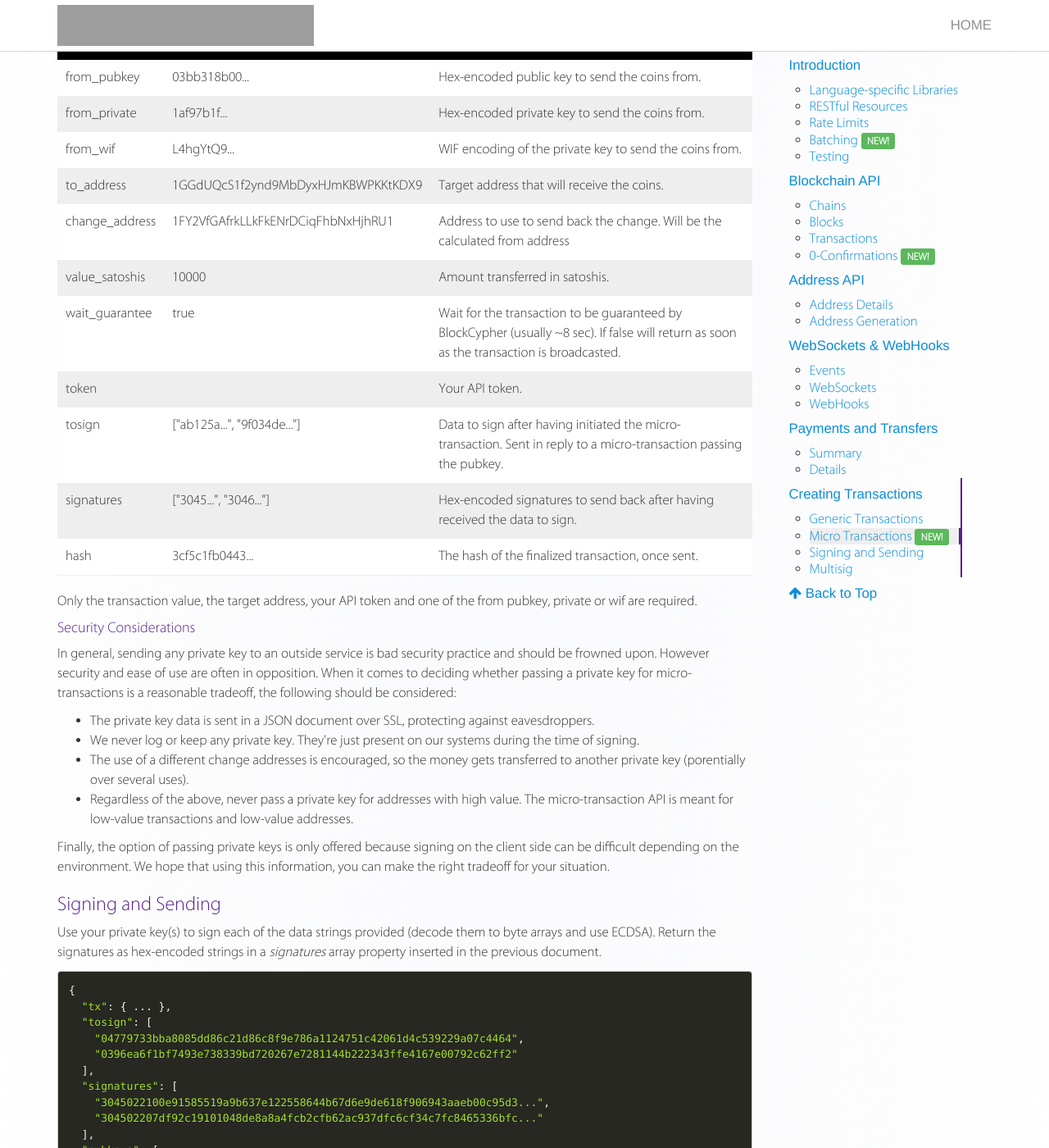
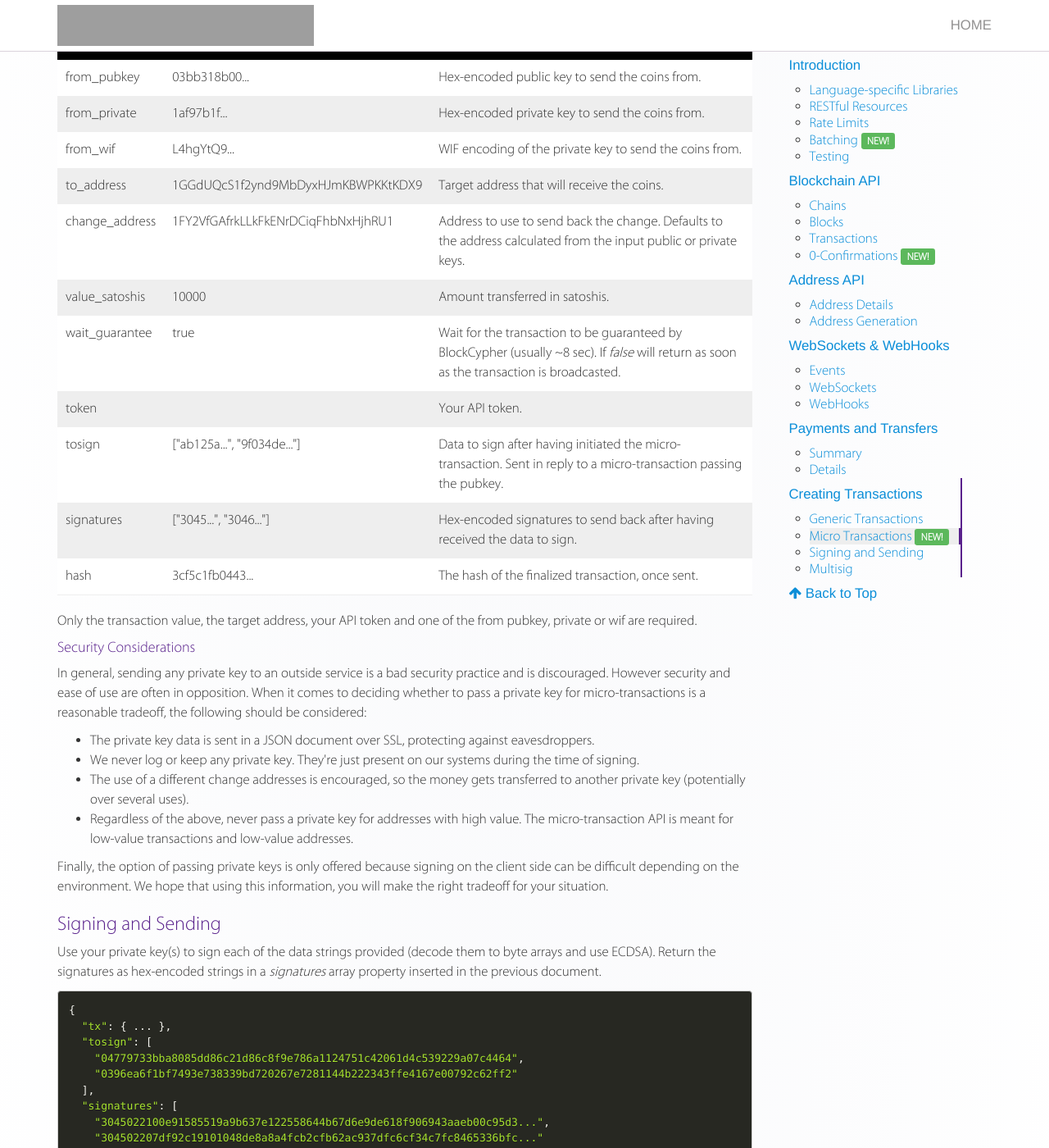
Before and after one commit to blockcypher/documentation, a Jekyll site: the page built from index.html, in a window 1280 px wide and 1400 px high, scrolled down 28748 px. Shown: the whole window at 82% size. Built offline with Jekyll 4.4.1, drawn with Linux system fonts in a browser that asks for light colours; nearby versions of some CDN libraries; some web fonts are replaced; some of the changed text lies outside the part shown.

Commit message:
Micro tx finicks.

```diff
--- a/_includes/reference/creating_txns.html
+++ b/_includes/reference/creating_txns.html
@@ -279,7 +279,7 @@
 <pre><code class="language-bash">curl -H "Content-Type: application/json" -d '{"from_private": "...", "to_address": "...", "value_satoshis": 500000, "wait_guarantee": true, "token": "..."}' https://api.blockcypher.com/v1/btc/main/txs/micro
 </code></pre>
 
-<p>This call will hold until the transaction confidence has reached 99%, when it returns the transaction is guaranteed by our services. The response will also include a hash property which is the hash of the broadcasted transaction.</p>
+<p>This call will hold until the transaction confidence has reached 99%. When it returns the transaction is guaranteed by our services. The response will also include a hash property which is the hash of the broadcasted transaction.</p>
 
 <p>The same can be achieved securely for higher value addresses by providing the public key instead. You will have to sign the required data returned by the microtx endpoint to complete the transaction (see <a href="#signing_sending">Signing and Sending</a>). Here is an example command-line session on bitcoin's testnet:</p>
 
@@ -360,7 +360,7 @@ $ curl -H "Content-Type: application/json" -d @microtx_signed.json https://api.b
       <tr>
         <td>change_address</td>
         <td>1FY2VfGAfrkLLkFkENrDCiqFhbNxHjhRU1</td>
-        <td>Address to use to send back the change. Will be the calculated from address</td>
+        <td>Address to use to send back the change. Defaults to the address calculated from the input public or private keys.</td>
       </tr>
       <tr>
         <td>value_satoshis</td>
@@ -370,7 +370,7 @@ $ curl -H "Content-Type: application/json" -d @microtx_signed.json https://api.b
       <tr>
         <td>wait_guarantee</td>
         <td>true</td>
-        <td>Wait for the transaction to be guaranteed by BlockCypher (usually ~8 sec). If false will return as soon as the transaction is broadcasted.</td>
+        <td>Wait for the transaction to be guaranteed by BlockCypher (usually ~8 sec). If <em>false</em> will return as soon as the transaction is broadcasted.</td>
       </tr>
       <tr>
         <td>token</td>
@@ -400,14 +400,14 @@ $ curl -H "Content-Type: application/json" -d @microtx_signed.json https://api.b
 
 <h4 class="text-purple">Security Considerations</h4>
 
-<p>In general, sending any private key to an outside service is bad security practice and should be frowned upon. However security and ease of use are often in opposition. When it comes to deciding whether passing a private key for micro-transactions is a reasonable tradeoff, the following should be considered:</p>
+<p>In general, sending any private key to an outside service is a bad security practice and is discouraged. However security and ease of use are often in opposition. When it comes to deciding whether to pass a private key for micro-transactions is a reasonable tradeoff, the following should be considered:</p>
 <ul>
   <li>The private key data is sent in a JSON document over SSL, protecting against eavesdroppers.</li>
   <li>We never log or keep any private key. They're just present on our systems during the time of signing.</li>
-  <li>The use of a different change addresses is encouraged, so the money gets transferred to another private key (porentially over several uses).</li>
+  <li>The use of a different change addresses is encouraged, so the money gets transferred to another private key (potentially over several uses).</li>
   <li>Regardless of the above, never pass a private key for addresses with high value. The micro-transaction API is meant for low-value transactions and low-value addresses.</li>
 </ul>
-<p>Finally, the option of passing private keys is only offered because signing on the client side can be difficult depending on the environment. We hope that using this information, you can make the right tradeoff for your situation.</p>
+<p>Finally, the option of passing private keys is only offered because signing on the client side can be difficult depending on the environment. We hope that using this information, you will make the right tradeoff for your situation.</p>
 
 <span class="title-anchor" id="signing_sending"></span>
 <h3 class="text-purple">Signing and Sending</h3>
```
